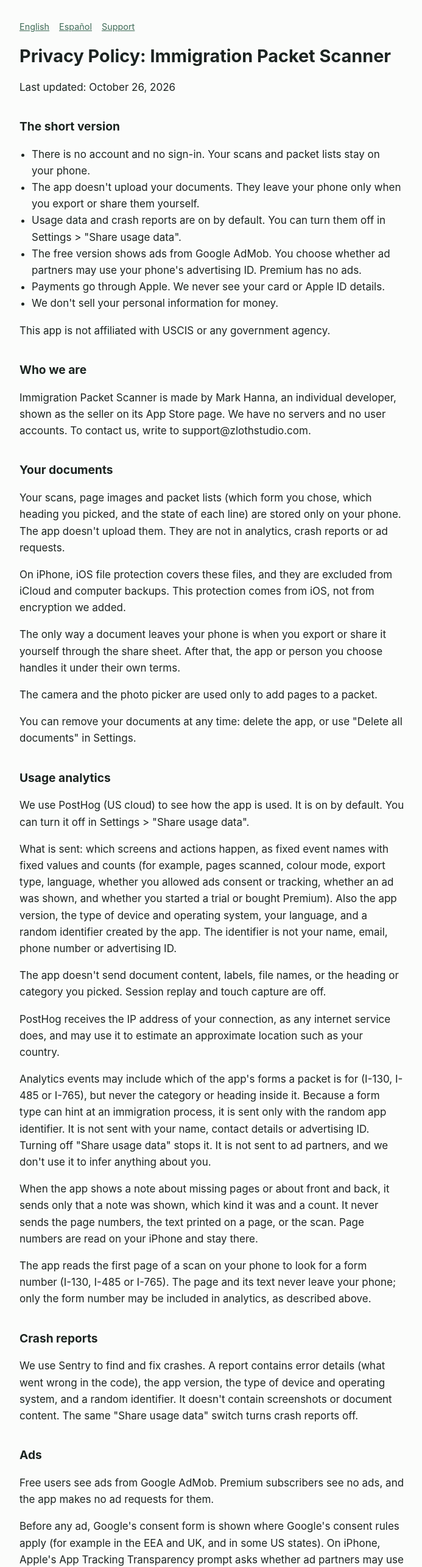
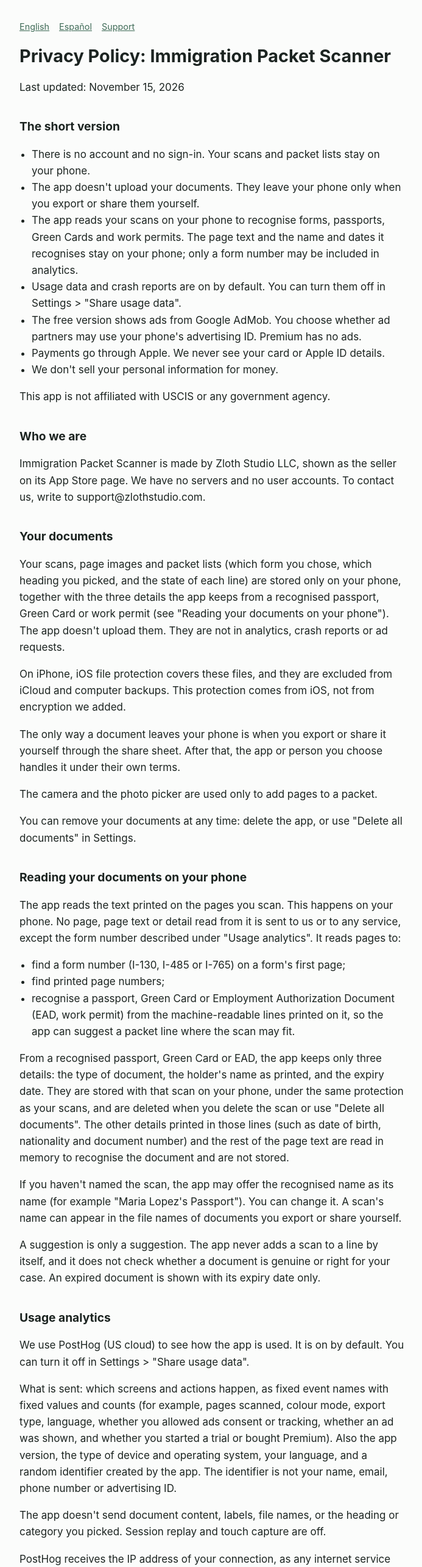
Before and after one commit to Zloth-Studio/zlothstudio-site, a plain HTML site: page immigration-packet-scanner/privacy/index.html in a window 1280 px wide. Shown: the top 2569 px of the page at 61% size, without its empty margins (292-985 px from the left). Drawn offline with Linux system fonts and the light colour scheme.

Commit message:
Publish site: Zloth Studio LLC as maker and seller (D-0317)

```diff
--- a/immigration-packet-scanner/privacy/index.html
+++ b/immigration-packet-scanner/privacy/index.html
@@ -10,11 +10,12 @@
 <main>
 <nav><a href="/immigration-packet-scanner/privacy/">English</a><a href="/immigration-packet-scanner/privacy/es/">Espa&ntilde;ol</a><a href="/immigration-packet-scanner/support/">Support</a></nav>
 <h1>Privacy Policy: Immigration Packet Scanner</h1>
-<p>Last updated: October 26, 2026</p>
+<p>Last updated: November 15, 2026</p>
 <h2 id="the-short-version">The short version</h2>
 <ul>
 <li>There is no account and no sign-in. Your scans and packet lists stay on your phone.</li>
 <li>The app doesn't upload your documents. They leave your phone only when you export or share them yourself.</li>
+<li>The app reads your scans on your phone to recognise forms, passports, Green Cards and work permits. The page text and the name and dates it recognises stay on your phone; only a form number may be included in analytics.</li>
 <li>Usage data and crash reports are on by default. You can turn them off in Settings &gt; &quot;Share usage data&quot;.</li>
 <li>The free version shows ads from Google AdMob. You choose whether ad partners may use your phone's advertising ID. Premium has no ads.</li>
 <li>Payments go through Apple. We never see your card or Apple ID details.</li>
@@ -22,13 +23,23 @@
 </ul>
 <p>This app is not affiliated with USCIS or any government agency.</p>
 <h2 id="who-we-are">Who we are</h2>
-<p>Immigration Packet Scanner is made by Mark Hanna, an individual developer, shown as the seller on its App Store page. We have no servers and no user accounts. To contact us, write to support@zlothstudio.com.</p>
+<p>Immigration Packet Scanner is made by Zloth Studio LLC, shown as the seller on its App Store page. We have no servers and no user accounts. To contact us, write to support@zlothstudio.com.</p>
 <h2 id="your-documents">Your documents</h2>
-<p>Your scans, page images and packet lists (which form you chose, which heading you picked, and the state of each line) are stored only on your phone. The app doesn't upload them. They are not in analytics, crash reports or ad requests.</p>
+<p>Your scans, page images and packet lists (which form you chose, which heading you picked, and the state of each line) are stored only on your phone, together with the three details the app keeps from a recognised passport, Green Card or work permit (see &quot;Reading your documents on your phone&quot;). The app doesn't upload them. They are not in analytics, crash reports or ad requests.</p>
 <p>On iPhone, iOS file protection covers these files, and they are excluded from iCloud and computer backups. This protection comes from iOS, not from encryption we added.</p>
 <p>The only way a document leaves your phone is when you export or share it yourself through the share sheet. After that, the app or person you choose handles it under their own terms.</p>
 <p>The camera and the photo picker are used only to add pages to a packet.</p>
 <p>You can remove your documents at any time: delete the app, or use &quot;Delete all documents&quot; in Settings.</p>
+<h2 id="reading-your-documents-on-your-phone">Reading your documents on your phone</h2>
+<p>The app reads the text printed on the pages you scan. This happens on your phone. No page, page text or detail read from it is sent to us or to any service, except the form number described under &quot;Usage analytics&quot;. It reads pages to:</p>
+<ul>
+<li>find a form number (I-130, I-485 or I-765) on a form's first page;</li>
+<li>find printed page numbers;</li>
+<li>recognise a passport, Green Card or Employment Authorization Document (EAD, work permit) from the machine-readable lines printed on it, so the app can suggest a packet line where the scan may fit.</li>
+</ul>
+<p>From a recognised passport, Green Card or EAD, the app keeps only three details: the type of document, the holder's name as printed, and the expiry date. They are stored with that scan on your phone, under the same protection as your scans, and are deleted when you delete the scan or use &quot;Delete all documents&quot;. The other details printed in those lines (such as date of birth, nationality and document number) and the rest of the page text are read in memory to recognise the document and are not stored.</p>
+<p>If you haven't named the scan, the app may offer the recognised name as its name (for example &quot;Maria Lopez's Passport&quot;). You can change it. A scan's name can appear in the file names of documents you export or share yourself.</p>
+<p>A suggestion is only a suggestion. The app never adds a scan to a line by itself, and it does not check whether a document is genuine or right for your case. An expired document is shown with its expiry date only.</p>
 <h2 id="usage-analytics">Usage analytics</h2>
 <p>We use PostHog (US cloud) to see how the app is used. It is on by default. You can turn it off in Settings &gt; &quot;Share usage data&quot;.</p>
 <p>What is sent: which screens and actions happen, as fixed event names with fixed values and counts (for example, pages scanned, colour mode, export type, language, whether you allowed ads consent or tracking, whether an ad was shown, and whether you started a trial or bought Premium). Also the app version, the type of device and operating system, your language, and a random identifier created by the app. The identifier is not your name, email, phone number or advertising ID.</p>
@@ -36,9 +47,10 @@
 <p>PostHog receives the IP address of your connection, as any internet service does, and may use it to estimate an approximate location such as your country.</p>
 <p>Analytics events may include which of the app's forms a packet is for (I-130, I-485 or I-765), but never the category or heading inside it. Because a form type can hint at an immigration process, it is sent only with the random app identifier. It is not sent with your name, contact details or advertising ID. Turning off &quot;Share usage data&quot; stops it. It is not sent to ad partners, and we don't use it to infer anything about you.</p>
 <p>When the app shows a note about missing pages or about front and back, it sends only that a note was shown, which kind it was and a count. It never sends the page numbers, the text printed on a page, or the scan. Page numbers are read on your iPhone and stay there.</p>
-<p>The app reads the first page of a scan on your phone to look for a form number (I-130, I-485 or I-765). The page and its text never leave your phone; only the form number may be included in analytics, as described above.</p>
+<p>When the app suggests a scan for a packet line, analytics records only that a suggestion was shown, accepted or dismissed. A suggestion event never includes the type of document, the name, the expiry date, or which line or form the suggestion was for.</p>
+<p>The text the app reads on a page never leaves your phone. Only the form number found on a first page may be included in analytics, as described above.</p>
 <h2 id="crash-reports">Crash reports</h2>
-<p>We use Sentry to find and fix crashes. A report contains error details (what went wrong in the code), the app version, the type of device and operating system, and a random identifier. It doesn't contain screenshots or document content. The same &quot;Share usage data&quot; switch turns crash reports off.</p>
+<p>We use Sentry to find and fix crashes. A report contains error details (what went wrong in the code), the app version, the type of device and operating system, and a random identifier. It doesn't contain screenshots or document content. A report about reading a page or recognising a document never contains page text, a name or an expiry date. The same &quot;Share usage data&quot; switch turns crash reports off.</p>
 <h2 id="ads">Ads</h2>
 <p>Free users see ads from Google AdMob. Premium subscribers see no ads, and the app makes no ad requests for them.</p>
 <p>Before any ad, Google's consent form is shown where Google's consent rules apply (for example in the EEA and UK, and in some US states). On iPhone, Apple's App Tracking Transparency prompt asks whether ad partners may use your device's advertising identifier.</p>
```
Also changed, not shown: immigration-packet-scanner/privacy/es/index.html (+17 -5 lines), immigration-packet-scanner/support/index.html (+1 -1 lines).
